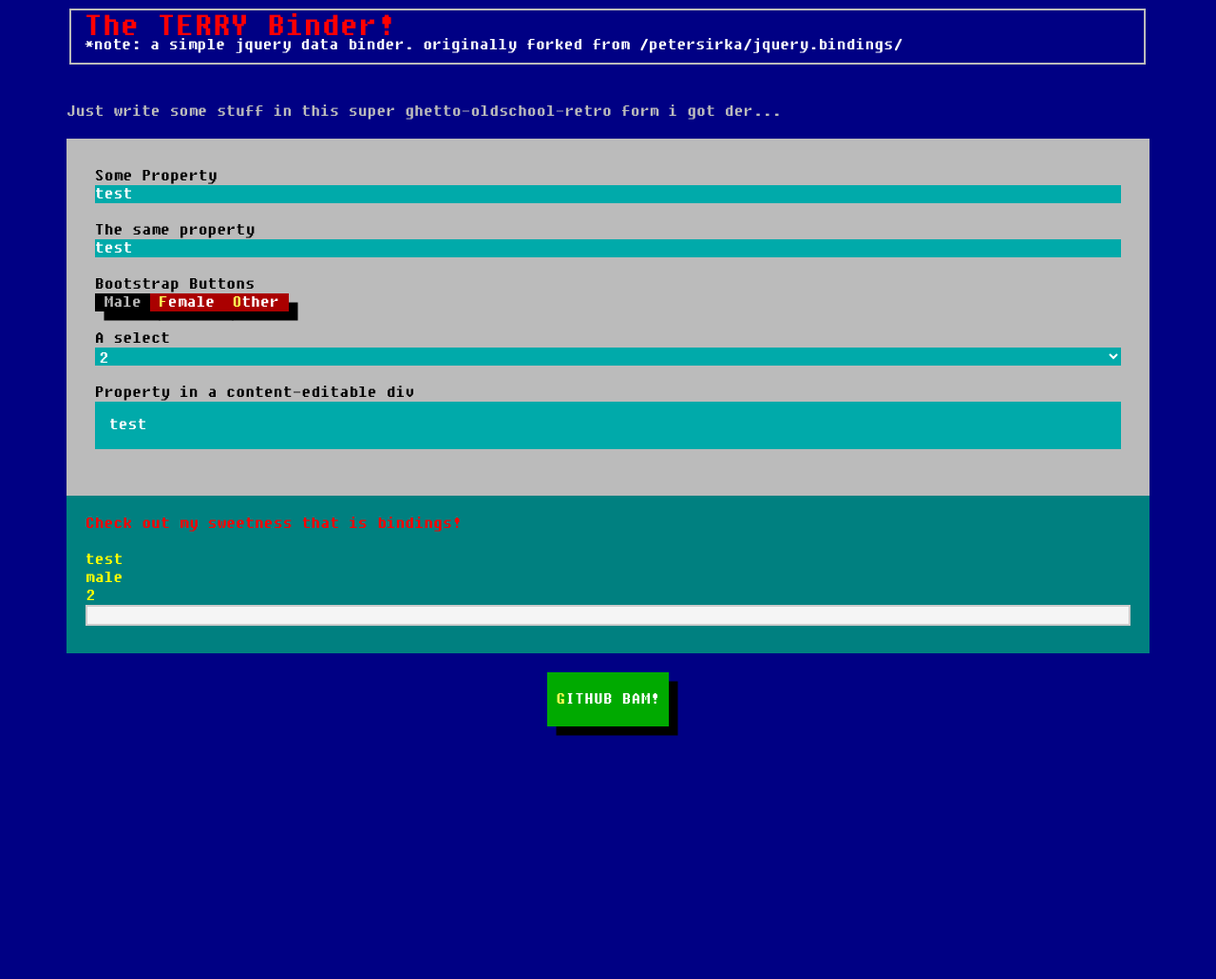
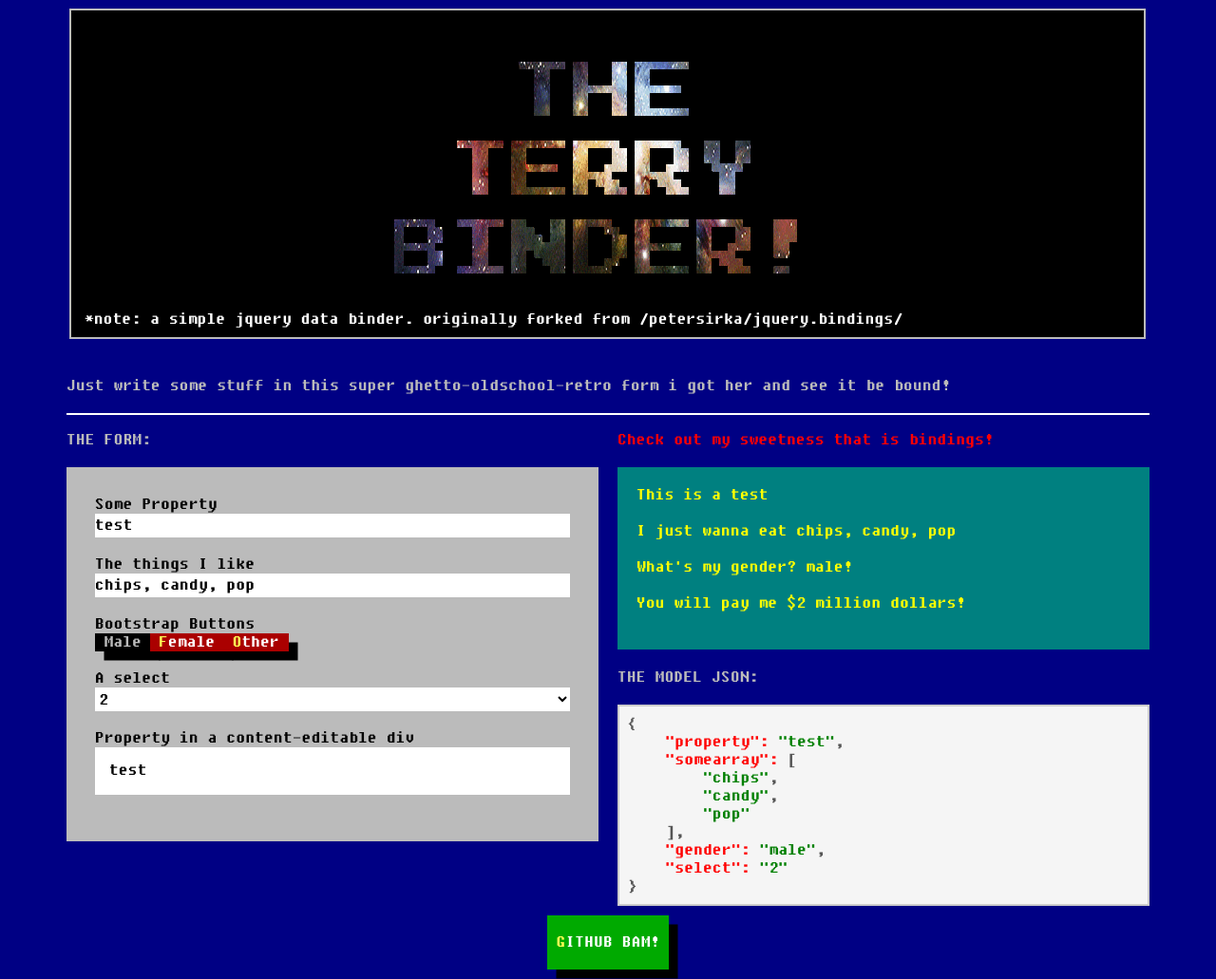
Before and after one commit to froggr/terry-binder.js, a plain HTML site: page index.html in a window 1280 px wide. Shown: the whole page at 95% size. Before the commit the page ends 800 px from the top, so only its background shows below. Drawn offline with nearby package versions, Linux system fonts and the light colour scheme.

Commit message:
added array example

```diff
--- a/index.html
+++ b/index.html
@@ -11,44 +11,21 @@
 
 <style>
 body { visibility: hidden }
-figure{
-	color: yellow;
-	background: teal;
-	padding: 20px;
-	margin-bottom: 20px;
-}
-div#editohya {
-	background-color: #00aaaa;padding:15px; height: 50px; width:100%;color:white;margin-bottom:15px;
-}
 .string { color: green; }
 .number { color: darkorange; }
 .boolean { color: blue; }
 .null { color: magenta; }
 .key { color: red; }
 .highlight pre {white-space: pre;}
-
-.bs-example{
-	background: #bbbbbb;
-	color: #000000;
-	padding: 30px;
-}
-
-.jumbotron h1{
-	font-size: 35px;
-	text-transform: none;
-	-webkit-animation:rainbow 1s infinite;
-	-ms-animation:rainbow 1s infinite;
-	-o-animation:rainbow 1s infinite;
-	animation:rainbow 1s infinite;
-}
-.jumbotron { margin-bottom: 40px; }
-figure h2{
-	-webkit-animation:rainbow 1s infinite;
-	-ms-animation:rainbow 1s infinite;
-	-o-animation:rainbow 1s infinite;
-	animation:rainbow 1s infinite;
-}
-
+.bs-example{background: #bbbbbb;	color: #000000;	padding: 30px;}
+.jumbotron h1{	font-size: 35px;	text-transform: none;	-webkit-animation:rainbow 1s infinite;	-ms-animation:rainbow 1s infinite;	-o-animation:rainbow 1s infinite;	animation:rainbow 1s infinite;}
+.jumbotron { margin-bottom: 40px; background: black; }
+.rainbow{	-webkit-animation:rainbow 1s infinite;	-ms-animation:rainbow 1s infinite;	-o-animation:rainbow 1s infinite;	animation:rainbow 1s infinite; }
+.terrylogo {display:block; margin: -96px auto;}
+input.form-control, select.form-control{ background: white; color: black; min-height: 25px; }
+figure{color: yellow;background: teal; padding: 20px;	margin-bottom: 20px;}
+div#editohya {	background-color: white; padding:15px; height: 50px; width:100%;color:black;margin-bottom:15px; }
+hr { border-top: 2px solid #ffffff; }
 @-webkit-keyframes rainbow {
 	0% {color: #ff0000;}
 	10% {color: #ff8000;}
@@ -112,19 +89,22 @@ figure h2{
 <body>
 
 <div class="container">
-	<div class="row">
-		<div class="col-xs-12">
-			<div class="jumbotron"><h1>The TERRY Binder!</h1><small>a simple jQuery data binder. Originally forked from <em>petersirka/jquery.bindings</em></small></div>
-			<div id="container" data-name="obj">
-				<p>Just write some stuff in this super ghetto-oldschool-retro form i got der...</p>
+	<div class="jumbotron"><img src="./assets/terry.gif" class="terrylogo"/><small>a simple jQuery data binder. Originally forked from <em>petersirka/jquery.bindings</em></small>
+	</div>
+	<div id="container" data-name="obj">
+		<p>Just write some stuff in this super ghetto-oldschool-retro form i got her and see it be bound!</p>
+		<hr>
+		<div class="row">
+			<div class="col-sm-6">
+					<h1>The Form:</h1>
 				<div class="bs-example">
 					<div class="form-group">
 						<label>Some Property</label>
 						<input class="form-control" type="text" data-model="property" />
 					</div>
 					<div class="form-group">
-						<label>The same property</label>
-						<input class="form-control" type="text" data-model="property" />
+						<label>The things I like</label>
+						<input class="form-control" type="text" data-model="somearray" />
 					</div>
 					<div class="form-group">
 						<label style="display:block;">Bootstrap Buttons</label>
@@ -143,17 +123,21 @@ figure h2{
 						<div id="editohya" style="" contenteditable="true" data-model="property"></div>
 					</div>
 				</div>
+			</div>
+			<div class="col-sm-6">
+				<h2 class="rainbow">Check out my sweetness that is bindings!</h2>
 				<figure class="highlight">
-					<h2>Check out my sweetness that is bindings!</h2>
-					<div data-model="property"></div>
-					<div data-model="gender"></div>
-					<div data-model="select"></div>
-					<pre id="jsondump"></pre>
+					<p>This is a <span data-model="property"></span></p>
+					<p>I just wanna eat <span data-model="somearray"></span></p>
+					<p>What's my gender? <span data-model="gender"></span>!</p>
+					<p>You will pay me $<span data-model="select"></span> million dollars!</p>
 				</figure>
-				<div class="form-group text-center">
-					<a class="btn btn-success btn-lg" href="https://github.com/froggr/terry.binder.js">GITHUB BAM!</a>
-				</div>
+				<h1>The Model JSON:</h1>
+				<pre id="jsondump"></pre>
 			</div>
+		</div>
+		<div class="form-group text-center">
+			<a class="btn btn-success btn-lg" href="https://github.com/froggr/terry.binder.js">GITHUB BAM!</a>
 		</div>
 	</div>
 </div>
@@ -167,13 +151,25 @@ figure h2{
 
 var obj = {
 				property : 'test',
+				somearray: ["chips", "candy", "pop"],
 				gender: 'male',
 				select: '2'
 			};
 $('#container').bindings('create')(obj, '#container');
 
 $('#container').on('model-update', function(e, model, path) {
-	function syntaxHighlight(json) {
+	var str = JSON.stringify(model, undefined, 4)
+	var cold = syntaxHighlight(str);
+    $('#jsondump').html(cold);
+});
+
+$.bindings.format = function(path, value, format, model, name) {
+			if (value instanceof Array)
+					return value.join(', ');
+			return value;
+};
+
+function syntaxHighlight(json) {
     json = json.replace(/&/g, '&amp;').replace(/</g, '&lt;').replace(/>/g, '&gt;');
     return json.replace(/("(\\u[a-zA-Z0-9]{4}|\\[^u]|[^\\"])*"(\s*:)?|\b(true|false|null)\b|-?\d+(?:\.\d*)?(?:[eE][+\-]?\d+)?)/g, function (match) {
         var cls = 'number';
@@ -192,14 +188,11 @@ $('#container').on('model-update', function(e, model, path) {
     });
 }
 
-var str = JSON.stringify(model, undefined, 4)
-var cold = syntaxHighlight(str);
-    $('#jsondump').html(cold);
-});
+	$('#jsondump').html(syntaxHighlight(JSON.stringify(obj, undefined, 4)));
 
 
 //var test = $('#container').bindings('model');
-//_386 = { onePass: true, speedFactor: 1.25 };
+_386 = { onePass: true, speedFactor: 1.25 };
 
 </script>
 
```
Also changed, not shown: assets/terry.gif (added).
